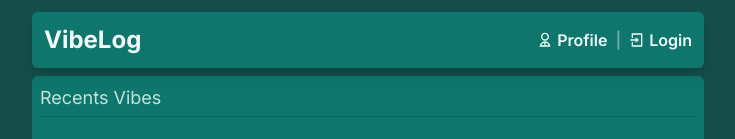
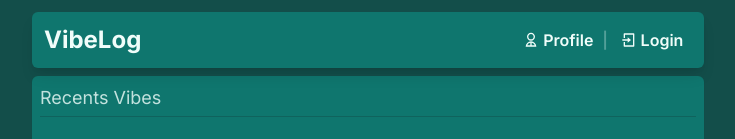
Before and after one commit to devRabbani/VibeLog--Emojis-Speaks-Louder-and-Guestbooks-Connect-Deeper, a Next.js app: page / in a window 1280 px wide. Shown: the top 139 px of the page, without its empty margins (272-1007 px from the left). Built offline with nearby package versions, Linux system fonts and the light colour scheme; no server answers.

Commit message:
📦 NEW: added nav fixed btn and session strategy JWT

```diff
--- /dev/null
+++ b/app/api/auth/[...nextauth]/route.ts
@@ -0,0 +1,20 @@
+import NextAuth, { NextAuthOptions } from 'next-auth'
+import GoogleProvider from 'next-auth/providers/google'
+
+export const authOptions: NextAuthOptions = {
+  session: {
+    strategy: 'jwt',
+  },
+  providers: [
+    GoogleProvider({
+      clientId: process.env.GOOGLE_CLIENT_ID as string,
+      clientSecret: process.env.GOOGLE_CLIENT_SECRET as string,
+    }),
+  ],
+}
+
+console.log(process.env.GOOGLE_CLIENT_ID, process.env.GOOGLE_CLIENT_SECRET)
+
+const handler = NextAuth(authOptions)
+
+export { handler as GET, handler as POST }
--- a/app/layout.tsx
+++ b/app/layout.tsx
@@ -2,6 +2,7 @@ import Nav from '@/components/Nav'
 import './globals.css'
 import type { Metadata } from 'next'
 import { Inter } from 'next/font/google'
+import AuthProvider from '@/components/AuthProvider'
 
 const inter = Inter({ subsets: ['latin'] })
 
@@ -19,8 +20,10 @@ export default function RootLayout({
     <html lang="en">
       <body className={inter.className}>
         <main className="max-w-2xl px-3 mx-auto sm:px-0">
-          <Nav />
-          <section className="mt-5">{children}</section>
+          <AuthProvider>
+            <Nav />
+            <section className="mt-5">{children}</section>
+          </AuthProvider>
         </main>
       </body>
     </html>
--- /dev/null
+++ b/components/AuthProvider.tsx
@@ -0,0 +1,11 @@
+'use client'
+
+import { SessionProvider } from 'next-auth/react'
+
+export default function AuthProvider({
+  children,
+}: {
+  children: React.ReactNode
+}) {
+  return <SessionProvider>{children}</SessionProvider>
+}
--- a/components/Nav.tsx
+++ b/components/Nav.tsx
@@ -3,15 +3,46 @@
 import Link from 'next/link'
 import {
   RiLoginBoxLine,
+  RiLogoutBoxLine,
   RiMenu2Line,
   RiTimeLine,
   RiUser2Fill,
   RiUser2Line,
 } from 'react-icons/ri'
 import { usePathname } from 'next/navigation'
+import { signIn, signOut, useSession } from 'next-auth/react'
+import { ErrorInfo, useState } from 'react'
 
 export default function Nav() {
+  // Local States
+  const [isLogging, setIsLogging] = useState(false)
+
   const pathname = usePathname()
+  const { data: session, status } = useSession()
+
+  const isDisabled = status === 'loading' || isLogging
+
+  const handleSignIn = async () => {
+    try {
+      setIsLogging(true)
+      await signIn('google')
+      setIsLogging(false)
+    } catch (error: any) {
+      console.log(error?.message)
+    }
+  }
+
+  const handleSignOut = async () => {
+    try {
+      setIsLogging(true)
+      await signOut()
+      setIsLogging(false)
+    } catch (error: any) {
+      console.log(error?.message)
+    }
+  }
+
+  console.log(session, status)
 
   return (
     <nav className="p-3 bg-teal-700 sticky top-3 rounded-md shadow-lg">
@@ -20,20 +51,50 @@ export default function Nav() {
           VibeLog
         </Link>
 
-        <div className="flex items-center gap-2 font-semibold">
+        <div className="flex items-center gap-1 font-semibold">
           {pathname === '/' ? (
-            <Link className="flex items-center gap-1" href="/profile">
-              <RiUser2Line /> Profile
-            </Link>
+            session ? (
+              <Link
+                className="flex items-center gap-1 justify-center w-20"
+                href="/profile"
+              >
+                <RiUser2Line /> Profile
+              </Link>
+            ) : (
+              <button
+                onClick={() => alert('You need to login first')}
+                disabled={isDisabled}
+                className="flex items-center justify-center gap-1 disabled:opacity-50 w-20"
+              >
+                <RiUser2Line /> Profile
+              </button>
+            )
           ) : (
-            <Link className="flex items-center gap-1" href="/">
+            <Link
+              className="flex items-center gap-1 justify-center w-20"
+              href="/"
+            >
               <RiTimeLine /> Feed
             </Link>
           )}
-          <span className="opacity-40">|</span>
-          <button className="flex items-center gap-1">
-            <RiLoginBoxLine /> Login
-          </button>
+          <span className="opacity-30">|</span>
+          {session ? (
+            <button
+              onClick={handleSignOut}
+              disabled={isDisabled}
+              className="flex items-center justify-center gap-1 text-pink-800 disabled:opacity-50 w-20"
+            >
+              <RiLogoutBoxLine /> Logout
+            </button>
+          ) : (
+            <button
+              onClick={handleSignIn}
+              disabled={isDisabled}
+              className="flex items-center justify-center gap-1 disabled:opacity-50 w-20"
+            >
+              <RiLoginBoxLine /> Login
+            </button>
+          )}
         </div>
       </div>
     </nav>
--- a/package.json
+++ b/package.json
@@ -16,6 +16,7 @@
     "emoji-picker-react": "^4.4.10",
     "moment": "^2.29.4",
     "next": "13.4.13",
+    "next-auth": "^4.22.5",
     "postcss": "8.4.27",
     "react": "18.2.0",
     "react-dom": "18.2.0",
```
Also changed, not shown: 1 other file (tests, documents, lock files or other folders).
